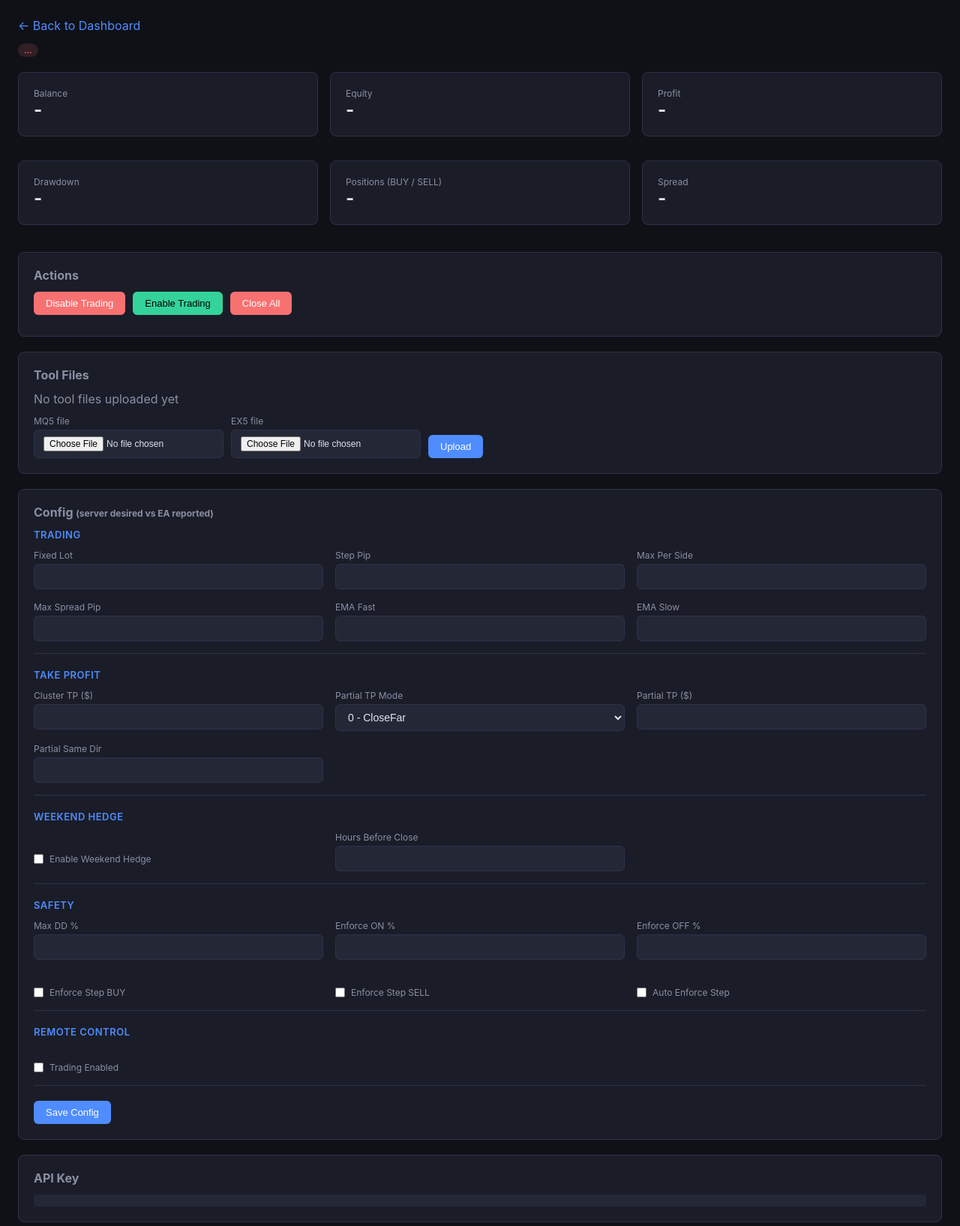
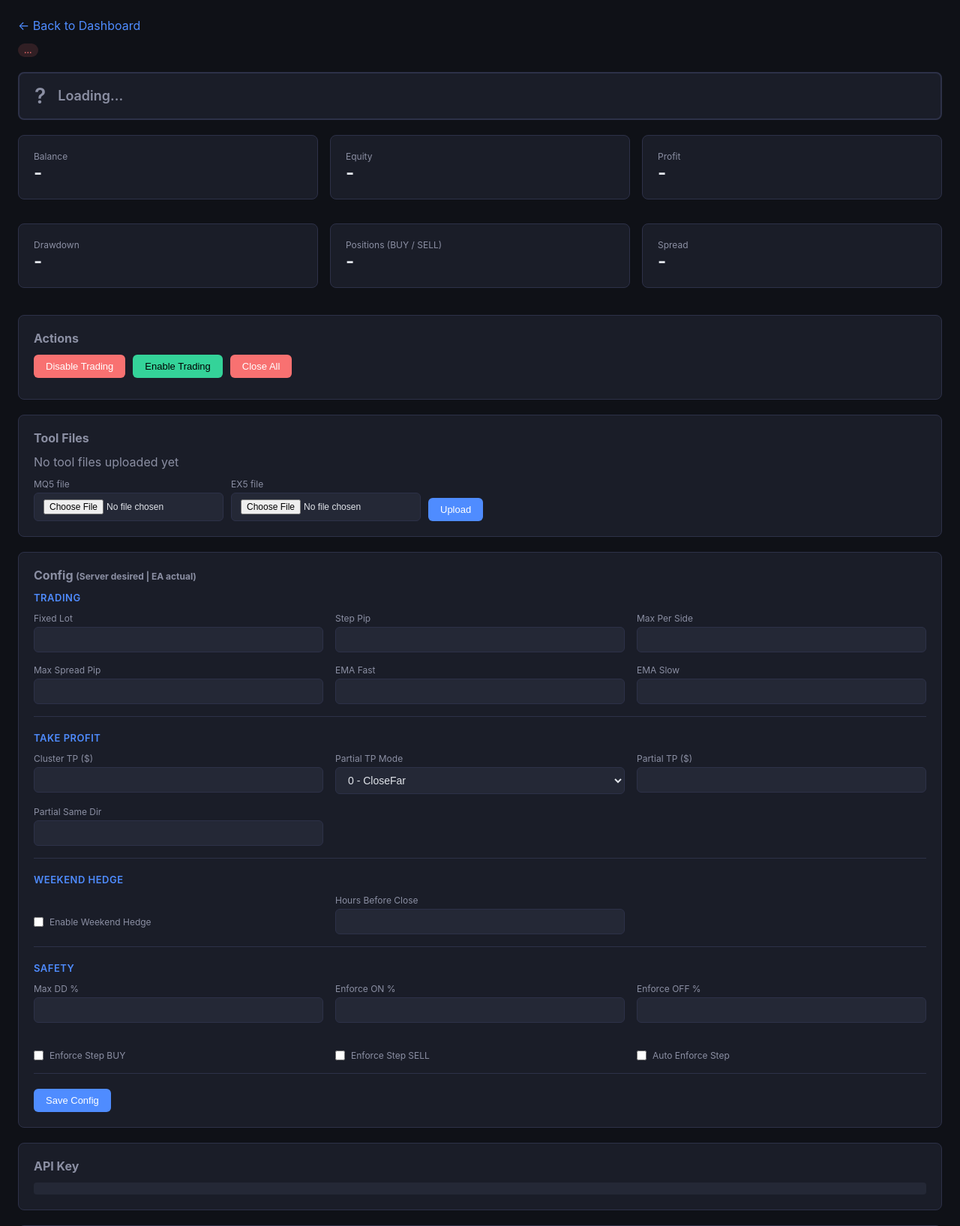
Before and after one commit to ducle8110/ea-remote, a Flask app: template remote/dashboard/templates/user_detail.html in a window 1280 px wide. Shown: the part 46-1681 px from the top of the page at 75% size. Run offline with Flask 3, Linux system fonts and the light colour scheme; the template is opened without the code that fills it, so the values that code supplies are empty.

Commit message:
feat: trading status banner + highlight config mismatches
- Thêm banner lớn hiển thị trạng thái: TRADING ACTIVE / DISABLED / DISABLING... / ENABLING...
- So sánh server desired vs EA actual, hiện trạng thái chính xác
- Highlight đỏ khi EA config khác server config (class .diff)
- Hiện (EA: -) khi EA chưa report param
- Ẩn nút Disable khi đã disabled, ẩn Enable khi đã enabled

Co-Authored-By: Claude Opus 4.6 <noreply@anthropic.com>

```diff
--- a/remote/dashboard/templates/user_detail.html
+++ b/remote/dashboard/templates/user_detail.html
@@ -6,6 +6,15 @@
     <h2 style="font-size:20px;margin-top:8px;">{{ user.name }}
         <span id="statusBadge" class="badge badge-offline">...</span>
     </h2>
+</div>
+
+<!-- Trading Status Banner -->
+<div id="tradingBanner" class="trading-banner trading-unknown" style="margin-bottom:20px;">
+    <div id="tradingIcon" class="trading-icon">?</div>
+    <div>
+        <div id="tradingStatus" class="trading-label">Loading...</div>
+        <div id="tradingDetail" class="trading-detail"></div>
+    </div>
 </div>
 
 <!-- Live Status -->
@@ -40,8 +49,8 @@
 <div class="card" style="margin-bottom:20px;">
     <h2>Actions</h2>
     <div style="display:flex;gap:10px;flex-wrap:wrap;">
-        <button class="btn btn-danger" onclick="sendCmd('disable_trading')">Disable Trading</button>
-        <button class="btn btn-success" onclick="sendCmd('enable_trading')">Enable Trading</button>
+        <button id="btnDisable" class="btn btn-danger" onclick="sendCmd('disable_trading')">Disable Trading</button>
+        <button id="btnEnable" class="btn btn-success" onclick="sendCmd('enable_trading')">Enable Trading</button>
         <button class="btn btn-danger" onclick="if(confirm('Close ALL positions for this user?')) sendCmd('close_all')">Close All</button>
     </div>
     <div id="cmdResult" style="margin-top:8px;font-size:13px;color:var(--text2);"></div>
@@ -81,7 +90,7 @@
 
 <!-- Config Editor (grouped by section) -->
 <div class="card" style="margin-bottom:20px;">
-    <h2>Config <span style="font-size:12px;color:var(--text2);">(server desired vs EA reported)</span></h2>
+    <h2>Config <span style="font-size:12px;color:var(--text2);">(Server desired | EA actual)</span></h2>
     <form id="configForm">
 
         <!-- Trading -->
@@ -196,19 +205,6 @@
             </div>
         </div>
 
-        <!-- Remote -->
-        <div class="config-section">
-            <h3 class="section-title">Remote Control</h3>
-            <div class="grid-3">
-                <div style="display:flex;align-items:center;gap:8px;padding-top:20px;">
-                    <input type="checkbox" name="trading_enabled" id="cfg_trading_enabled">
-                    <label for="cfg_trading_enabled" style="margin:0;">Trading Enabled
-                        <span id="ea_trading_enabled" class="ea-val"></span>
-                    </label>
-                </div>
-            </div>
-        </div>
-
         <div style="margin-top:16px;">
             <button type="submit" class="btn btn-primary">Save Config</button>
             <span id="saveResult" style="margin-left:12px;font-size:13px;color:var(--text2);"></span>
@@ -246,6 +242,31 @@
 .config-section:last-of-type { border-bottom:none; }
 .section-title { font-size:13px; font-weight:600; color:var(--accent); text-transform:uppercase; letter-spacing:0.5px; margin-bottom:12px; }
 .ea-val { color:var(--text2); font-size:11px; }
+.ea-val.diff { color:#e74c3c; font-weight:600; }
+
+/* Trading Status Banner */
+.trading-banner {
+    display:flex; align-items:center; gap:16px;
+    padding:16px 20px; border-radius:8px; font-weight:600;
+}
+.trading-icon { font-size:28px; line-height:1; }
+.trading-label { font-size:18px; }
+.trading-detail { font-size:12px; font-weight:400; margin-top:2px; }
+.trading-enabled {
+    background:linear-gradient(135deg, #d4edda, #c3e6cb);
+    border:2px solid #28a745; color:#155724;
+}
+.trading-disabled {
+    background:linear-gradient(135deg, #f8d7da, #f5c6cb);
+    border:2px solid #dc3545; color:#721c24;
+}
+.trading-unknown {
+    background:var(--bg2); border:2px solid var(--border); color:var(--text2);
+}
+.trading-mismatch {
+    background:linear-gradient(135deg, #fff3cd, #ffeeba);
+    border:2px solid #ffc107; color:#856404;
+}
 </style>
 <script>
 const userId = {{ user.id }};
@@ -254,6 +275,48 @@ const numParams = ['fixed_lot','step_pip','max_per_side','max_spread_pip','ema_f
     'cluster_tp_usd','partial_tp_usd','partial_tp_same_dir',
     'hours_before_close','max_drawdown_percent','enforce_on_pct','enforce_off_pct'];
 const selectParams = ['partial_tp_mode'];
+
+function updateTradingBanner(serverEnabled, eaEnabled, online) {
+    const banner = document.getElementById('tradingBanner');
+    const icon = document.getElementById('tradingIcon');
+    const label = document.getElementById('tradingStatus');
+    const detail = document.getElementById('tradingDetail');
+
+    if (!online) {
+        banner.className = 'trading-banner trading-unknown';
+        icon.textContent = '?';
+        label.textContent = 'EA OFFLINE';
+        detail.textContent = 'EA is not connected to server';
+    } else if (!serverEnabled && eaEnabled === false) {
+        // Both agree: disabled
+        banner.className = 'trading-banner trading-disabled';
+        icon.textContent = '\u26D4';
+        label.textContent = 'TRADING DISABLED';
+        detail.textContent = 'EA has confirmed: trading is stopped';
+    } else if (!serverEnabled && eaEnabled !== false) {
+        // Server wants disabled, EA hasn't confirmed yet
+        banner.className = 'trading-banner trading-mismatch';
+        icon.textContent = '\u23F3';
+        label.textContent = 'DISABLING...';
+        detail.textContent = 'Waiting for EA to confirm disable command';
+    } else if (serverEnabled && eaEnabled === false) {
+        // Server wants enabled, EA still disabled
+        banner.className = 'trading-banner trading-mismatch';
+        icon.textContent = '\u23F3';
+        label.textContent = 'ENABLING...';
+        detail.textContent = 'Waiting for EA to confirm enable command';
+    } else {
+        // Both agree: enabled
+        banner.className = 'trading-banner trading-enabled';
+        icon.textContent = '\u2705';
+        label.textContent = 'TRADING ACTIVE';
+        detail.textContent = 'EA is running and accepting new trades';
+    }
+
+    // Update action buttons
+    document.getElementById('btnDisable').style.display = serverEnabled ? '' : 'none';
+    document.getElementById('btnEnable').style.display = serverEnabled ? 'none' : '';
+}
 
 async function loadUser() {
     const res = await fetch(`/api/admin/user/${userId}`);
@@ -281,20 +344,39 @@ async function loadUser() {
     const cfg = d.server_config;
     const eaCfg = d.ea_config;
 
+    // Trading banner: server desired vs EA actual
+    updateTradingBanner(cfg.trading_enabled, eaCfg.trading_enabled, d.online);
+
     numParams.forEach(k => {
         const el = document.getElementById('cfg_' + k);
         if (el && cfg[k] !== undefined) el.value = cfg[k];
         const eaEl = document.getElementById('ea_' + k);
-        if (eaEl && eaCfg[k] !== undefined) eaEl.textContent = `(EA: ${eaCfg[k]})`;
+        if (eaEl) {
+            if (eaCfg[k] !== undefined) {
+                const isDiff = cfg[k] !== undefined && Number(cfg[k]) !== Number(eaCfg[k]);
+                eaEl.textContent = `(EA: ${eaCfg[k]})`;
+                eaEl.className = 'ea-val' + (isDiff ? ' diff' : '');
+            } else {
+                eaEl.textContent = '(EA: -)';
+                eaEl.className = 'ea-val';
+            }
+        }
     });
 
     selectParams.forEach(k => {
         const el = document.getElementById('cfg_' + k);
         if (el && cfg[k] !== undefined) el.value = cfg[k];
         const eaEl = document.getElementById('ea_' + k);
-        if (eaEl && eaCfg[k] !== undefined) {
-            const modeNames = {0: 'CloseFar', 1: 'Combo', 2: 'Dual'};
-            eaEl.textContent = `(EA: ${modeNames[eaCfg[k]] || eaCfg[k]})`;
+        if (eaEl) {
+            if (eaCfg[k] !== undefined) {
+                const modeNames = {0: 'CloseFar', 1: 'Combo', 2: 'Dual'};
+                const isDiff = cfg[k] !== undefined && Number(cfg[k]) !== Number(eaCfg[k]);
+                eaEl.textContent = `(EA: ${modeNames[eaCfg[k]] || eaCfg[k]})`;
+                eaEl.className = 'ea-val' + (isDiff ? ' diff' : '');
+            } else {
+                eaEl.textContent = '(EA: -)';
+                eaEl.className = 'ea-val';
+            }
         }
     });
 
@@ -302,7 +384,16 @@ async function loadUser() {
         const el = document.getElementById('cfg_' + k);
         if (el) el.checked = !!cfg[k];
         const eaEl = document.getElementById('ea_' + k);
-        if (eaEl && eaCfg[k] !== undefined) eaEl.textContent = `(EA: ${eaCfg[k]})`;
+        if (eaEl) {
+            if (eaCfg[k] !== undefined) {
+                const isDiff = cfg[k] !== undefined && Boolean(cfg[k]) !== Boolean(eaCfg[k]);
+                eaEl.textContent = `(EA: ${eaCfg[k]})`;
+                eaEl.className = 'ea-val' + (isDiff ? ' diff' : '');
+            } else {
+                eaEl.textContent = '(EA: -)';
+                eaEl.className = 'ea-val';
+            }
+        }
     });
 }
 
```
